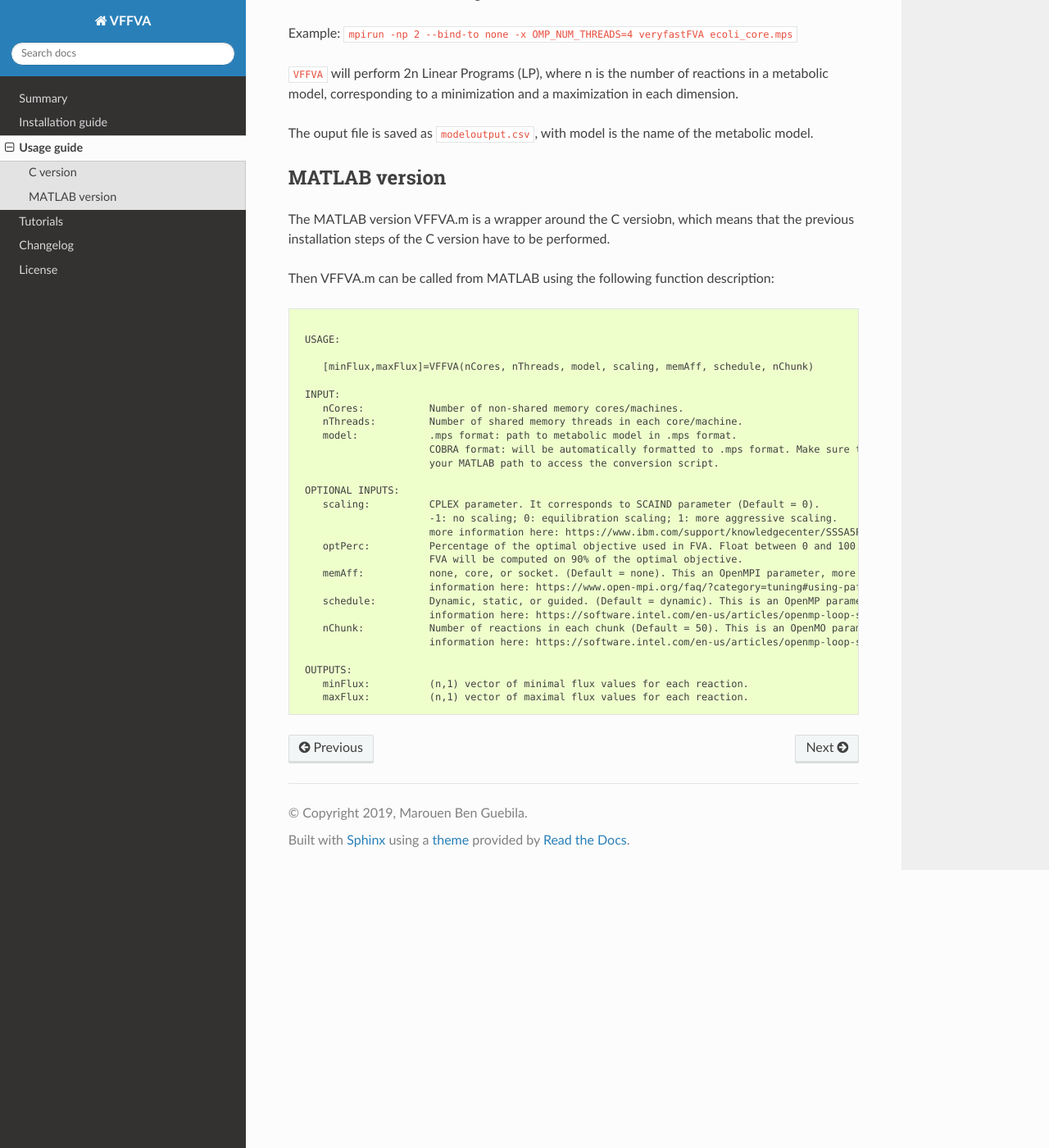
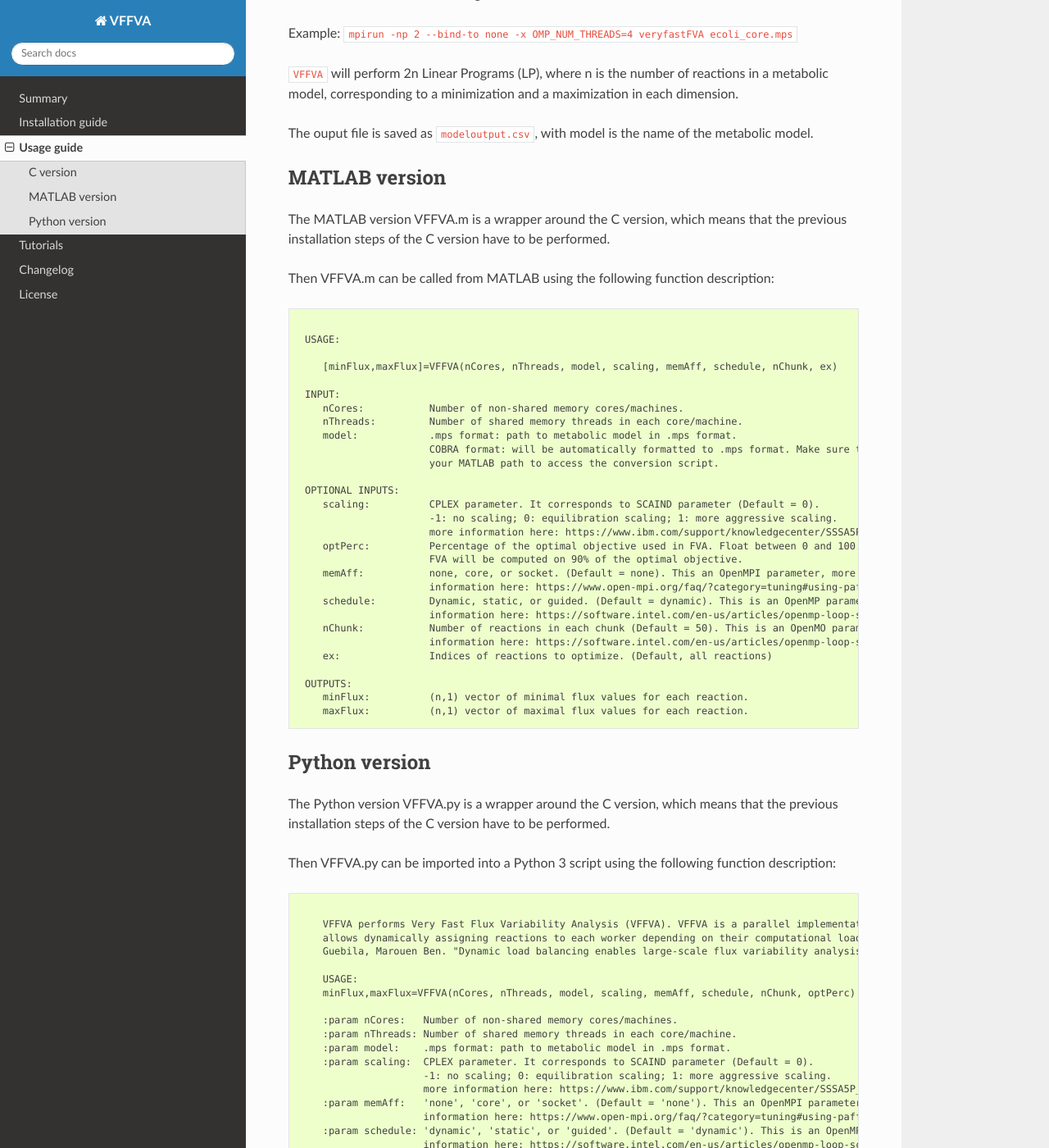
Before and after one commit to marouenbg/VFFVA, a Sphinx documentation site: the page built from docs/guide/index.md, in a window 1280 px wide and 1400 px high, scrolled down 746 px. Shown: the whole window at 82% size. Built offline with Sphinx 7.4.7 and the Read the Docs theme 2.0.0, drawn with Linux system fonts in a browser that asks for light colours; some of the changed text lies outside the part shown.

Commit message:
update docs

````diff
--- a/docs/guide/index.md
+++ b/docs/guide/index.md
@@ -34,7 +34,7 @@ The ouput file is saved as `modeloutput.csv`, with model is the name of the meta
 
 ## MATLAB version
 
-The MATLAB version VFFVA.m is a wrapper around the C versiobn, which means that the previous installation steps of the C version have to be performed.
+The MATLAB version VFFVA.m is a wrapper around the C version, which means that the previous installation steps of the C version have to be performed.
 
 Then VFFVA.m can be called from MATLAB using the following function description:
 
@@ -42,7 +42,7 @@ Then VFFVA.m can be called from MATLAB using the following function description:
 
  USAGE:
 
-    [minFlux,maxFlux]=VFFVA(nCores, nThreads, model, scaling, memAff, schedule, nChunk)
+    [minFlux,maxFlux]=VFFVA(nCores, nThreads, model, scaling, memAff, schedule, nChunk, ex)
 
  INPUT:
     nCores:           Number of non-shared memory cores/machines.
@@ -63,8 +63,43 @@ Then VFFVA.m can be called from MATLAB using the following function description:
                       information here: https://software.intel.com/en-us/articles/openmp-loop-scheduling
     nChunk:           Number of reactions in each chunk (Default = 50). This is an OpenMO parameter, more
                       information here: https://software.intel.com/en-us/articles/openmp-loop-scheduling
+    ex:               Indices of reactions to optimize. (Default, all reactions)
 
  OUTPUTS:
     minFlux:          (n,1) vector of minimal flux values for each reaction.
     maxFlux:          (n,1) vector of maximal flux values for each reaction.
 ```
+## Python version
+
+The Python version VFFVA.py is a wrapper around the C version, which means that the previous installation steps of the C version have to be performed.
+
+Then VFFVA.py can be imported into a Python 3 script  using the following function description:
+
+```
+
+    VFFVA performs Very Fast Flux Variability Analysis (VFFVA). VFFVA is a parallel implementation of FVA that
+    allows dynamically assigning reactions to each worker depending on their computational load
+    Guebila, Marouen Ben. "Dynamic load balancing enables large-scale flux variability analysis." bioRxiv (2018): 440701.
+
+    USAGE:
+    minFlux,maxFlux=VFFVA(nCores, nThreads, model, scaling, memAff, schedule, nChunk, optPerc)
+
+    :param nCores:   Number of non-shared memory cores/machines.
+    :param nThreads: Number of shared memory threads in each core/machine.
+    :param model:    .mps format: path to metabolic model in .mps format.
+    :param scaling:  CPLEX parameter. It corresponds to SCAIND parameter (Default = 0).
+                     -1: no scaling; 0: equilibration scaling; 1: more aggressive scaling.
+                     more information here: https://www.ibm.com/support/knowledgecenter/SSSA5P_12.7.0/ilog.odms.cplex.help/CPLEX/Parameters/topics/ScaInd.html.
+    :param memAff:   'none', 'core', or 'socket'. (Default = 'none'). This an OpenMPI parameter, more
+                     information here: https://www.open-mpi.org/faq/?category=tuning#using-paffinity-v1.4.
+    :param schedule: 'dynamic', 'static', or 'guided'. (Default = 'dynamic'). This is an OpenMP parameter, more
+                     information here: https://software.intel.com/en-us/articles/openmp-loop-scheduling
+    :param nChunk:   Number of reactions in each chunk (Default = 50). This is an OpenMP parameter, more
+                     information here: https://software.intel.com/en-us/articles/openmp-loop-scheduling
+    :param optPerc:  Percentage of the optimal objective used in FVA. Integer between 0 and 100. For example, when set to 90
+                     FVA will be computed on 90% of the optimal objective.
+    :param ex:       Indices of reactions to optimize as a numpy array.  (Default, all reactions)
+    :return:
+           minFlux:          (n,1) vector of minimal flux values for each reaction.
+           maxFlux:          (n,1) vector of maximal flux values for each reaction.
+```
````
Also changed, not shown: docs/install/index.md (+23 -0 lines), 2 other files.
